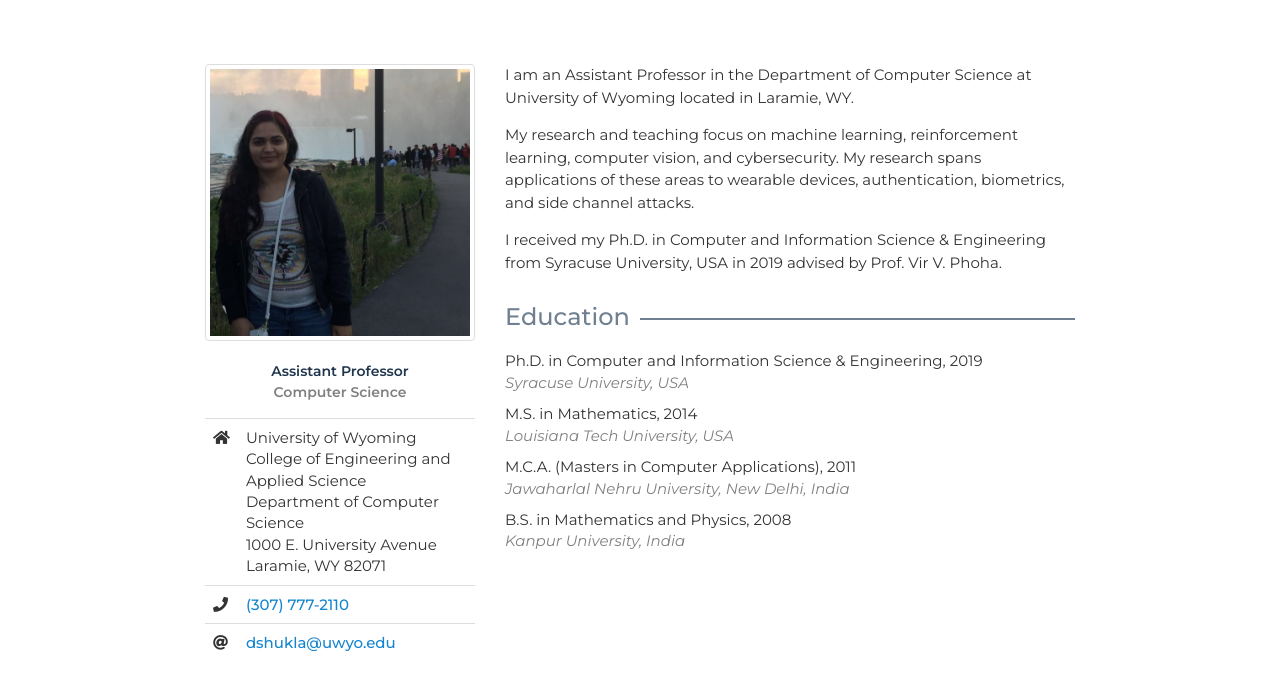
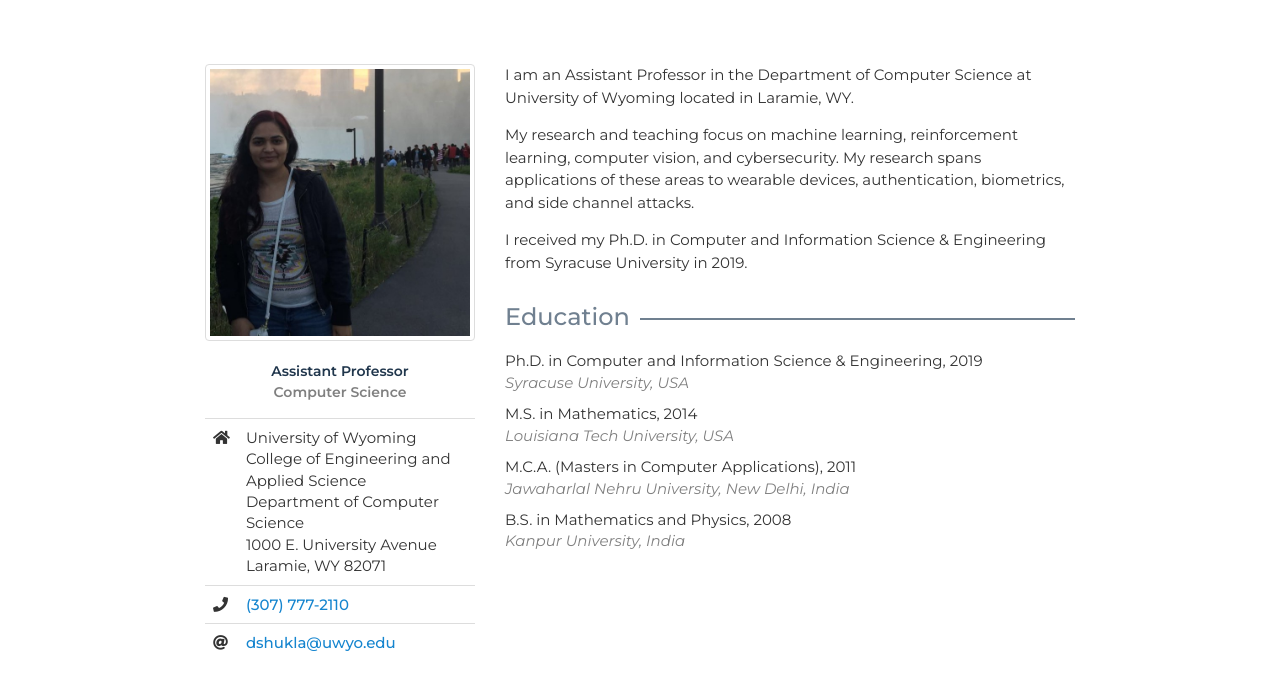
Before and after one commit to DikshaShukla/DikshaShukla.github.io, a plain HTML site: page index.html in a window 1280 px wide. Shown: the part 83-762 px from the top of the page. Drawn offline with nearby package versions, Linux system fonts and the light colour scheme; some icons are missing.

Commit message:
Update index.html

```diff
--- a/index.html
+++ b/index.html
@@ -95,7 +95,7 @@
 
         <p>My research and teaching focus on machine learning, reinforcement learning, computer vision, and cybersecurity. My research spans applications of these areas to wearable devices, authentication, biometrics, and side channel attacks.</p>
 
-        <p>I received my Ph.D. in Computer and Information Science & Engineering from Syracuse University, USA in 2019 advised by Prof. Vir V. Phoha.</p>
+        <p>I received my Ph.D. in Computer and Information Science & Engineering from Syracuse University in 2019.</p>
 
         <div id="read-more">
 
```
